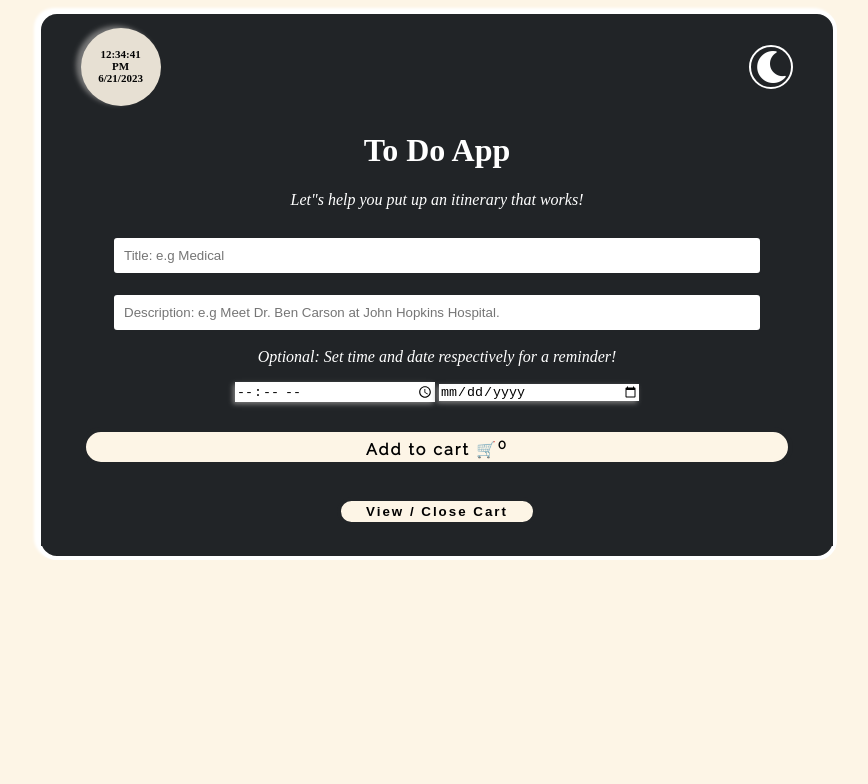
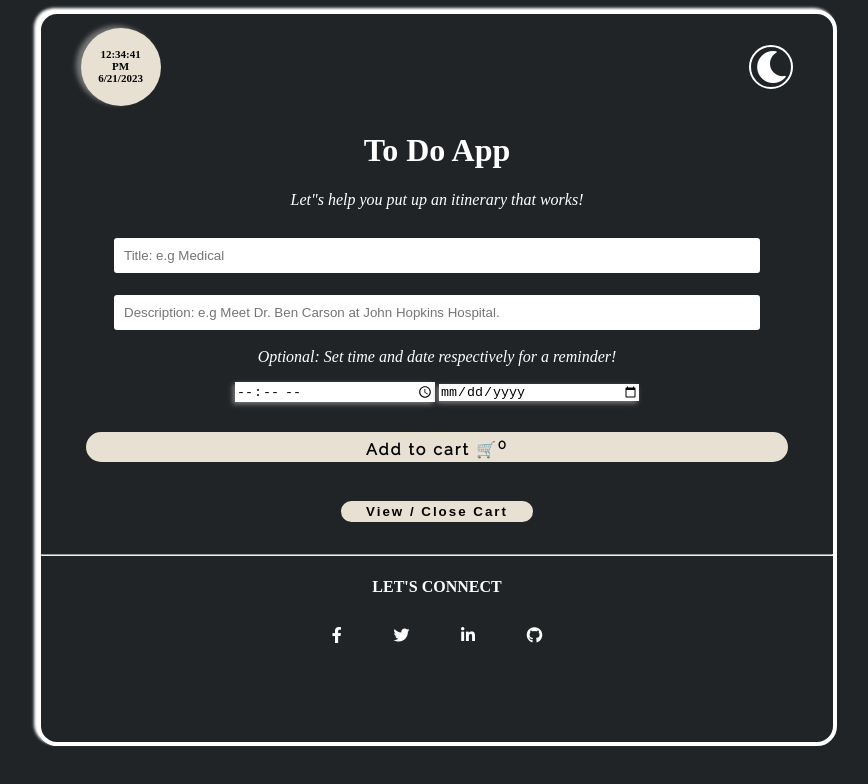
Before and after one commit to ziglewis/Ziglewis-To-Do_App, a plain HTML site: page index.html in a window 1280 px wide. Shown: the whole page, without its empty margins (203-1071 px from the left). Drawn offline with Linux system fonts and the light colour scheme.

Commit message:
I added my social media icons with links

```diff
--- a/index.html
+++ b/index.html
@@ -70,9 +70,43 @@
 
          <div class="cart"> </div>
 
+         <!-- my social media icons starts from here -->
+
+         <hr>
+
+         <footer>
+
+               <h4>LET'S CONNECT</h4>
+
+           <div class="social-icons">
+
+               <a href="https://web.facebook.com/lewis.zigede/" target="_blank">
+               <i class="fab fa-facebook-f"></i>
+               </a>
+
+               <a href="https://twitter.com/lewis_zig/" target="_blank">
+               <i class="fab fa-twitter"></i>
+               </a>
+
+
+               <a href="https://www.linkedin.com/in/zigede-lewis-11b387131/" target="_blank">
+               <i class="fab fa-linkedin-in"></i>
+               </a>
+
+               <a href="https://github.com/ziglewis/Ziglewis-To-Do_App" target="_blank">
+                   <i class="fab fa-github"></i>
+                   </a>
+                   </div>
+
+           </div>
+
+         </footer>
+
+
      </main>
 
     <script src="index.js"></script>
+
 </body>
 
 </html>
--- a/index.js
+++ b/index.js
@@ -92,7 +92,7 @@
                         myCartContentCount.textContent = motherCartArray.length // this will make the trolly to add up showing how many items inside cart.
                     myCartContent.innerHTML = generatedCartContentResult  // this will display the cart content generated
 
-                 localStorage.setItem( cartContentKey, generatedCartContentResult ) // I am saving the cart content result, notice I didnt use JSON. Actually this second saving can be avoided and the code adjusted to play from the motherCartArray, but its simpler to me this way and more readable I preesume and also sort of double assurance.
+                 localStorage.setItem( cartContentKey, generatedCartContentResult ) // I am saving the cart content result, notice I didn't use JSON. Actually this second saving can be avoided and the code adjusted to play from the motherCartArray, but its simpler to me this way and more readable I preesume and also sort of double assurance.
 
                 if(edit) {  myPrompt.textContent = "...EDIT SUCCESSFUL✅ "
                   edit = false
@@ -292,11 +292,11 @@
 
         // this code controls swapping of mode from light to dark and vice vers
 
-      const myMainElement = document.querySelector("main")
+      const myBodyElement = document.querySelector("body")
 
         function toggleLightMode() {
           // Get the current class list of the main element.
-          const classList = myMainElement.classList
+          const classList = myBodyElement.classList
 
           // Checking if the `dark-mode` class is already present in the class list.
           if (classList.contains("light-mode")) {
@@ -309,3 +309,34 @@
         }
 
         document.querySelector(".toggle-light-mode").addEventListener("click", toggleLightMode);
+
+
+
+
+        // Risking my code with firebase  {I was trying to use firebase to send notification as reminders to my users, but for now I am yet to master the firebase way around, I will be back  to it when I master the art. Drop me a message at Ziglewis48@gmail.com if you have clues to help.}
+
+//         // Import the functions you need from the SDKs you need
+
+
+// import { initializeApp } from "firebase/app";
+// import { getAnalytics } from "firebase/analytics";
+
+
+// TODO: Add SDKs for Firebase products that you want to use
+// https://firebase.google.com/docs/web/setup#available-libraries
+
+// Your web app's Firebase configuration
+// For Firebase JS SDK v7.20.0 and later, measurementId is optional
+// const firebaseConfig = {
+//   apiKey: "AIzaSyB8TQkGH0ugxXNdEv1dArfamLXYaaKd5Ss",
+//   authDomain: "ziglewis-to-do-app.firebaseapp.com",
+//   projectId: "ziglewis-to-do-app",
+//   storageBucket: "ziglewis-to-do-app.appspot.com",
+//   messagingSenderId: "32177545201",
+//   appId: "1:32177545201:web:9baad2acef044d4f79ae50",
+//   measurementId: "G-93NME1EMKK"
+// };
+
+// Initialize Firebase
+// const app = initializeApp(firebaseConfig);
+// const analytics = getAnalytics(app);
--- a/style.css
+++ b/style.css
@@ -18,7 +18,7 @@
 
 
 body{
-     background-color: oldlace;
+     background-color: var(--black);
      box-sizing: border-box;
      margin: 0px;
 }
@@ -159,6 +159,7 @@ body{
     background-color: oldlace;
    border: 5px solid #212427;
    padding: 3px;
+   opacity: 0.9;
 }
 
 .View-cart-btn {
@@ -174,7 +175,7 @@ body{
    background-color: oldlace;
    border: 4px solid #212427;
    padding: 3px;
-
+   opacity: 0.9;
 
 }
 
@@ -251,6 +252,29 @@ align-items: center;
 gap: 2px
 }
 
+.social-icons {
+   display: flex;
+   gap: 4%;
+   margin: 0px auto 10%;
+   justify-content: center;
+}
+
+.fab {
+   color: var(--white);
+   padding: 10px;
+
+
+}
+
+.fab:hover{
+
+   background-color: var(--white);
+   border-radius: 50%;
+   color: var(--black);
+
+
+}
+
 
 
 @media (max-width: 420px) {
```
Also changed, not shown: package-lock.json (deleted).
